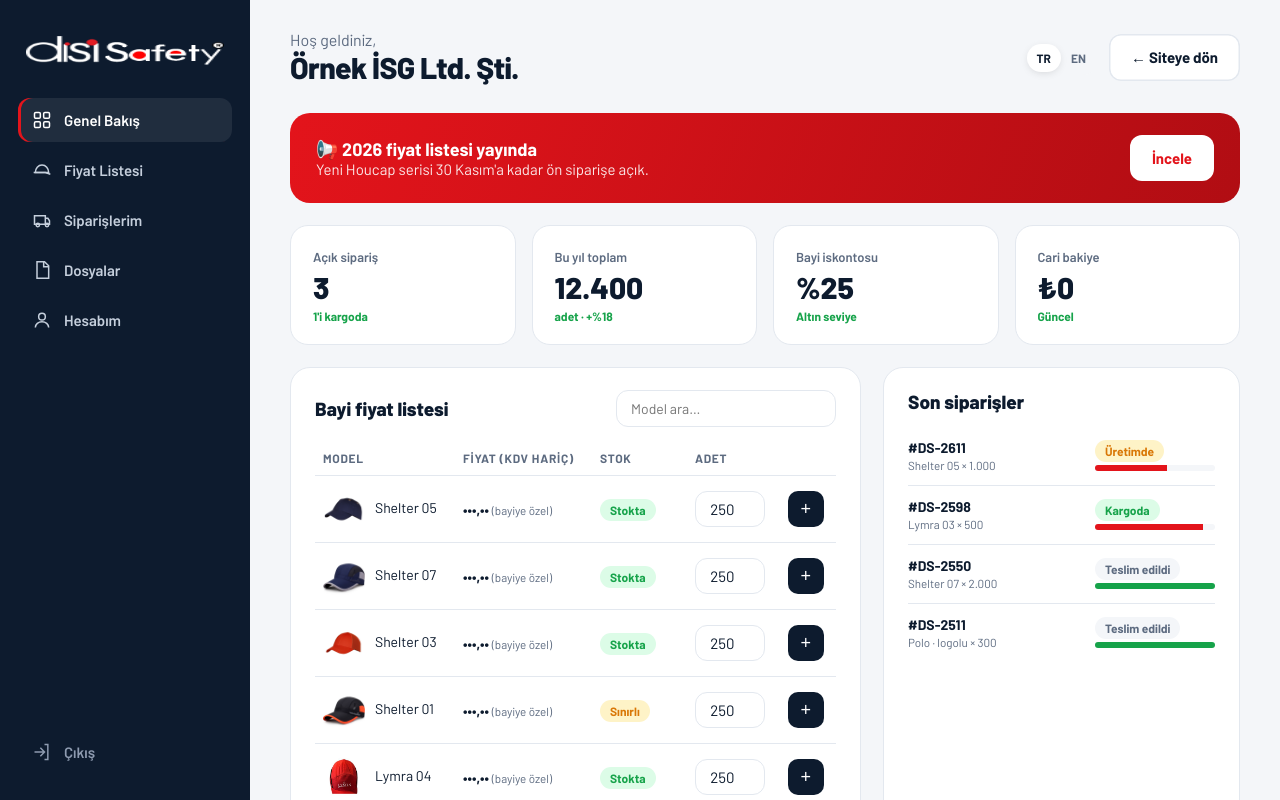
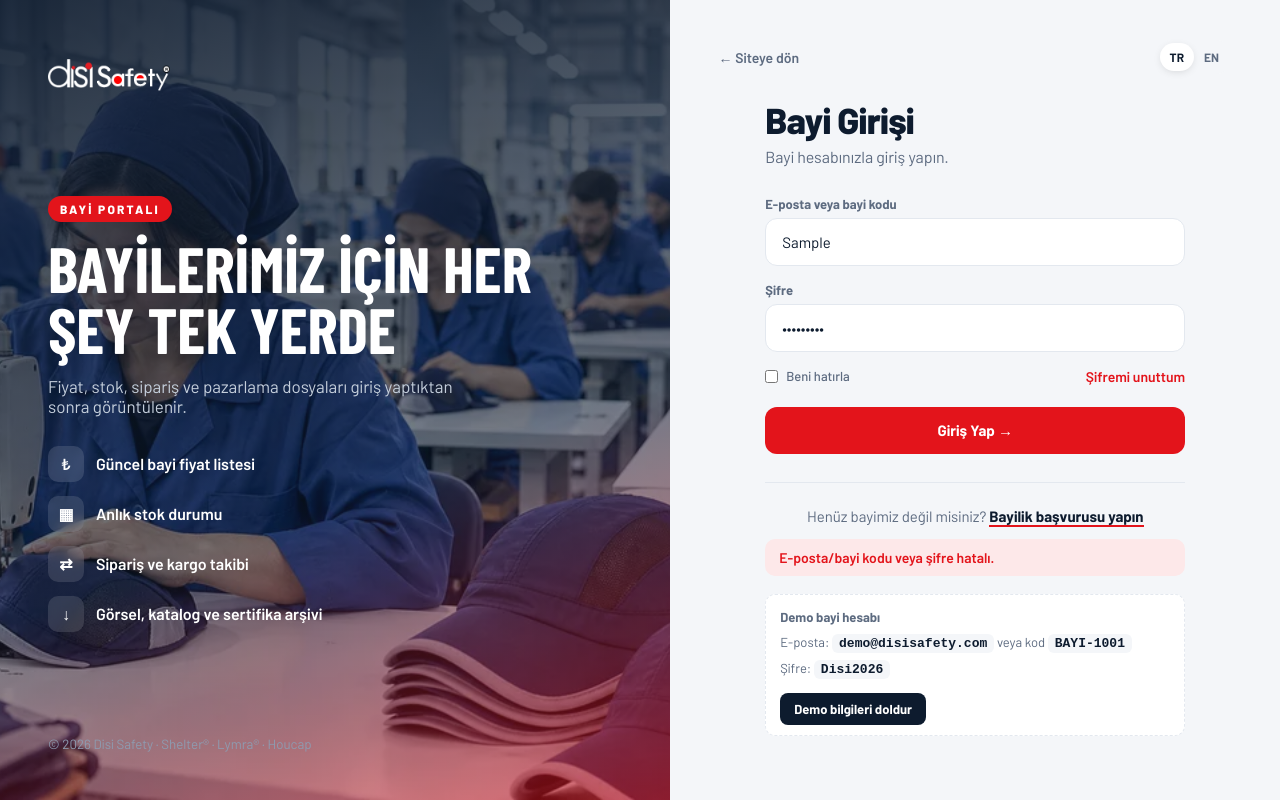
Before and after one commit to AyhanDigify/disisafety, a plain HTML site: page bayi.html in a window 1280 px wide. Both pictures are taken after typing "Sample", "Sample123" into the empty fields and a click on the button "Giriş Yap →". Shown: the top 800 px of the page. Drawn offline with nearby package versions, Linux system fonts and the light colour scheme; a web font is replaced by a local one.

Commit message:
bayi: demo kullanıcı (demo@disisafety.com / BAYI-1001, Disi2026) + örnek fiyatlar
Co-Authored-By: Claude Opus 5.5 <noreply@anthropic.com>

```diff
--- a/bayi.html
+++ b/bayi.html
@@ -47,7 +47,10 @@ label{font-size:13px;font-weight:700;color:var(--mut);display:block;margin-botto
 .box .btn{width:100%}
 .alt{margin-top:28px;padding-top:24px;border-top:1px solid var(--line);text-align:center;color:var(--mut);font-size:15px}
 .alt a{color:var(--navy);font-weight:700;border-bottom:2px solid var(--red)}
-.demo{margin-top:18px;font-size:13px;color:var(--mut);background:#fff;border:1px dashed var(--line);padding:10px 14px;border-radius:10px}
+.hata{display:none;margin-top:14px;background:#fde8e9;color:var(--red);font-weight:600;font-size:14px;padding:10px 14px;border-radius:10px}.hata.on{display:block}
+.demo code{background:var(--bg);padding:2px 7px;border-radius:6px;font-weight:700;color:var(--navy)}
+.doldur{margin-top:10px;background:var(--navy);color:#fff;border:0;border-radius:8px;padding:8px 14px;font:700 13px Barlow;cursor:pointer}.doldur:hover{background:var(--red)}
+.demo{line-height:1.9;margin-top:18px;font-size:13px;color:var(--mut);background:#fff;border:1px dashed var(--line);padding:10px 14px;border-radius:10px}
 
 /* PANEL */
 .panel{display:none;min-height:100vh;grid-template-columns:250px 1fr}
@@ -139,12 +142,13 @@ td img{width:42px;height:42px;border-radius:10px;object-fit:cover;display:inline
     <form class="box" onsubmit="event.preventDefault();girisYap()">
       <h2 data-en="Dealer Login">Bayi Girişi</h2>
       <p data-en="Sign in with your dealer account.">Bayi hesabınızla giriş yapın.</p>
-      <div class="fld"><label data-en="Email or dealer code">E-posta veya bayi kodu</label><input placeholder="ornek@firma.com" required></div>
-      <div class="fld"><label data-en="Password">Şifre</label><input type="password" placeholder="••••••••" required></div>
+      <div class="fld"><label data-en="Email or dealer code">E-posta veya bayi kodu</label><input id="kul" placeholder="ornek@firma.com" autocomplete="username" required></div>
+      <div class="fld"><label data-en="Password">Şifre</label><input id="sif" type="password" placeholder="••••••••" autocomplete="current-password" required></div>
       <div class="row"><label><input type="checkbox" style="width:auto"> <span data-en="Remember me">Beni hatırla</span></label><a href="#" data-en="Forgot password?">Şifremi unuttum</a></div>
       <button class="btn btn-red" data-en="Sign in →">Giriş Yap →</button>
       <div class="alt"><span data-en="Not a dealer yet?">Henüz bayimiz değil misiniz?</span> <a href="v2-a.html#teklif" data-en="Apply for dealership">Bayilik başvurusu yapın</a></div>
-      <div class="demo" data-en="Demo: type anything to see the dealer panel.">Demo: herhangi bir bilgiyle giriş yapıp bayi panelini görebilirsiniz.</div>
+      <div class="hata" id="hata" data-en="Email/dealer code or password is wrong.">E-posta/bayi kodu veya şifre hatalı.</div>
+      <div class="demo"><b data-en="Demo dealer account">Demo bayi hesabı</b><br><span data-en="Email:">E-posta:</span> <code>demo@disisafety.com</code> <span data-en="or code">veya kod</span> <code>BAYI-1001</code><br><span data-en="Password:">Şifre:</span> <code>Disi2026</code><br><button type="button" class="doldur" onclick="document.getElementById('kul').value='demo@disisafety.com';document.getElementById('sif').value='Disi2026'" data-en="Fill demo info">Demo bilgileri doldur</button></div>
     </form>
   </div>
 </div>
@@ -163,7 +167,7 @@ td img{width:42px;height:42px;border-radius:10px;object-fit:cover;display:inline
   <div>
     <div class="mtop"><img src="img/footer-logo-2.png" alt="Disi Safety"><button onclick="cikis()" data-en="Log out">Çıkış</button></div>
     <main>
-      <div class="mh"><div><p data-en="Welcome,">Hoş geldiniz,</p><h1>Örnek İSG Ltd. Şti.</h1></div><div class="r"><div class="dil"><button data-l="tr">TR</button><button data-l="en">EN</button></div><a class="btn btn-line" href="v2-a.html" data-en="← Website">← Siteye dön</a></div></div>
+      <div class="mh"><div><p data-en="Welcome,">Hoş geldiniz,</p><h1>Demo İSG Ltd. Şti. <small style="font-size:14px;color:var(--mut);font-weight:600">· BAYI-1001</small></h1></div><div class="r"><div class="dil"><button data-l="tr">TR</button><button data-l="en">EN</button></div><a class="btn btn-line" href="v2-a.html" data-en="← Website">← Siteye dön</a></div></div>
 
       <div class="ann"><div><b data-en="📢 2026 price list published">📢 2026 fiyat listesi yayında</b><p data-en="New Houcap line is open for pre-orders until 30 November.">Yeni Houcap serisi 30 Kasım'a kadar ön siparişe açık.</p></div><a class="btn" href="#fiyat" data-en="View">İncele</a></div>
 
@@ -201,16 +205,18 @@ td img{width:42px;height:42px;border-radius:10px;object-fit:cover;display:inline
 
 <script src="js/v2.js"></script>
 <script>
-const LISTE=[["Shelter 05","img/shelter-6.jpg","ok"],["Shelter 07","img/shelter-8.jpg","ok"],["Shelter 03","img/shelter-4.jpg","ok"],["Shelter 01","img/shelter-11.jpg","lo"],["Lymra 04","img/lymra-tek-kirmizi.jpg","ok"],["Lymra 03","img/lymra-tek-neon.jpg","lo"],["Lymra 05","img/lymra-7.jpg","ok"],["Houcap 01","img/shelter-7.jpg","no"]];
+const LISTE=[["Shelter 05","img/shelter-6.jpg","ok","185,00"],["Shelter 07","img/shelter-8.jpg","ok","210,00"],["Shelter 03","img/shelter-4.jpg","ok","195,00"],["Shelter 01","img/shelter-11.jpg","lo","215,00"],["Lymra 04","img/lymra-tek-kirmizi.jpg","ok","240,00"],["Lymra 03","img/lymra-tek-neon.jpg","lo","240,00"],["Lymra 05","img/lymra-7.jpg","ok","275,00"],["Houcap 01","img/shelter-7.jpg","no","—"]];
 const ST={ok:["Stokta","In stock"],lo:["Sınırlı","Limited"],no:["Ön sipariş","Pre-order"]};
 let sepet=0;
 function tablo(){
   const q=(document.getElementById("ara").value||"").toLowerCase();
-  document.getElementById("tb").innerHTML=LISTE.filter(r=>r[0].toLowerCase().includes(q)).map(r=>`<tr><td><img src="${r[1]}" alt="">${r[0]}</td><td><b>•••,••</b> <small style="color:var(--mut)">${DIL==="tr"?"(bayiye özel)":"(dealer only)"}</small></td><td><span class="st ${r[2]}">${ST[r[2]][DIL==="tr"?0:1]}</span></td><td><input class="qty" type="number" min="250" step="50" value="250"></td><td><button class="add" title="Sepete ekle" onclick="ekle()">+</button></td></tr>`).join("");
+  document.getElementById("tb").innerHTML=LISTE.filter(r=>r[0].toLowerCase().includes(q)).map(r=>`<tr><td><img src="${r[1]}" alt="">${r[0]}</td><td><b>${r[3]==="—"?"—":"₺"+r[3]}</b> <small style="color:var(--mut)">${DIL==="tr"?"(örnek)":"(sample)"}</small></td><td><span class="st ${r[2]}">${ST[r[2]][DIL==="tr"?0:1]}</span></td><td><input class="qty" type="number" min="250" step="50" value="250"></td><td><button class="add" title="Sepete ekle" onclick="ekle()">+</button></td></tr>`).join("");
 }
 function ekle(){sepet++;document.getElementById("cn").textContent=sepet;document.getElementById("cart").classList.add("show")}
 function alert0(e){e.preventDefault();document.getElementById("cart").innerHTML=DIL==="tr"?"✓ Sipariş talebiniz iletildi (demo).":"✓ Order request sent (demo).";setTimeout(()=>document.getElementById("cart").classList.remove("show"),2500)}
-function girisYap(){document.body.classList.add("in");try{sessionStorage.setItem("disi_bayi","1")}catch(e){}scrollTo(0,0)}
+function girisYap(){const k=document.getElementById("kul").value.trim().toLowerCase(),p=document.getElementById("sif").value;
+  if(!((k==="demo@disisafety.com"||k==="bayi-1001")&&p==="Disi2026")){document.getElementById("hata").classList.add("on");return}
+  document.getElementById("hata").classList.remove("on");document.body.classList.add("in");try{sessionStorage.setItem("disi_bayi","1")}catch(e){}scrollTo(0,0)}
 function cikis(){document.body.classList.remove("in");try{sessionStorage.removeItem("disi_bayi")}catch(e){}}
 try{if(sessionStorage.getItem("disi_bayi"))document.body.classList.add("in")}catch(e){}
 document.getElementById("ara").oninput=tablo;
```
